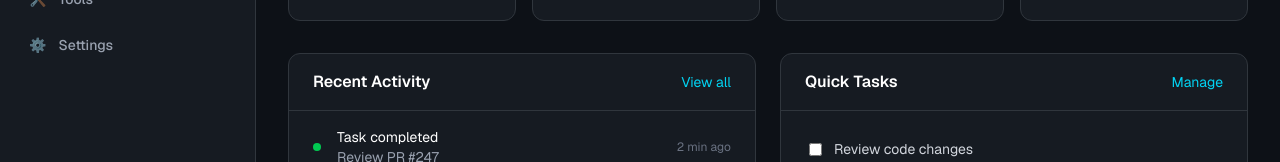
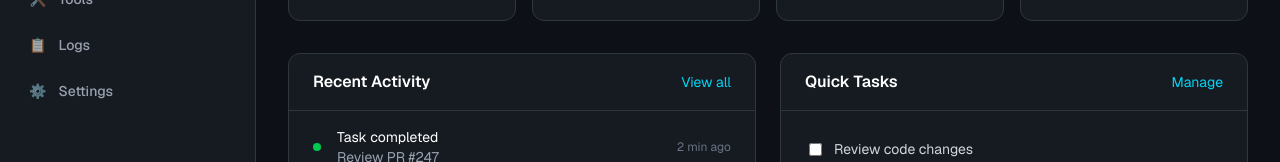
Before and after one commit to alberto-projects26/projects, a Next.js app: page / in a window 1280 px wide. Shown: the part 356-518 px from the top of the page. Built offline with nearby package versions, Linux system fonts and the light colour scheme.

Commit message:
Add Logs link to sidebar navigation

```diff
--- a/src/app/layout.tsx
+++ b/src/app/layout.tsx
@@ -24,6 +24,7 @@ const navItems = [
   { label: "🤖 Agents", href: "/agents" },
   { label: "📱 Nodes", href: "/nodes" },
   { label: "🛠️ Tools", href: "/tools" },
+  { label: "📋 Logs", href: "/logs" },
   { label: "⚙️ Settings", href: "/settings" },
 ];
 
```
